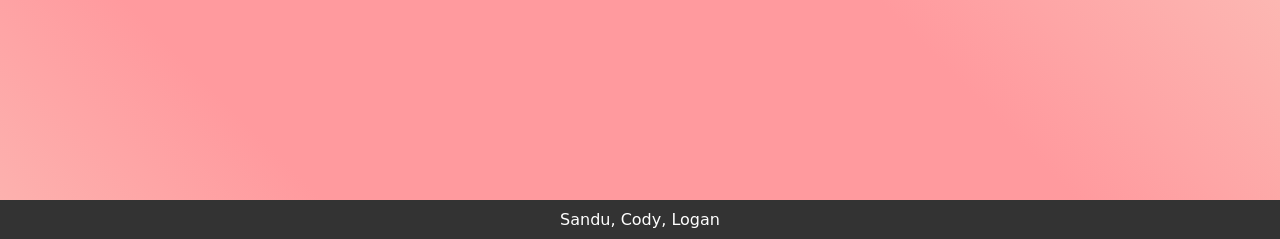
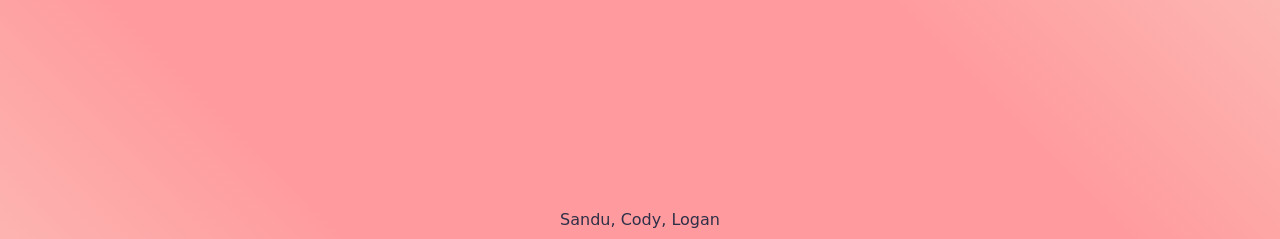
Before and after one commit to LoganReyn/ClassProject, a Flask app: page / in a window 1280 px wide. Shown: the part 561-800 px from the top of the page. Run offline with Flask 3, Linux system fonts and the light colour scheme.

Commit message:
Changing styling

```diff
--- a/static/css/index.css
+++ b/static/css/index.css
@@ -90,8 +90,8 @@ body {
 }
 
 .footer {
-    background-color: #333;
-    color: #fff;
+    background-color: transparent;
+    color: #2e3047;
     text-align: center;
     padding: 10px 0;
     position: fixed;
```
